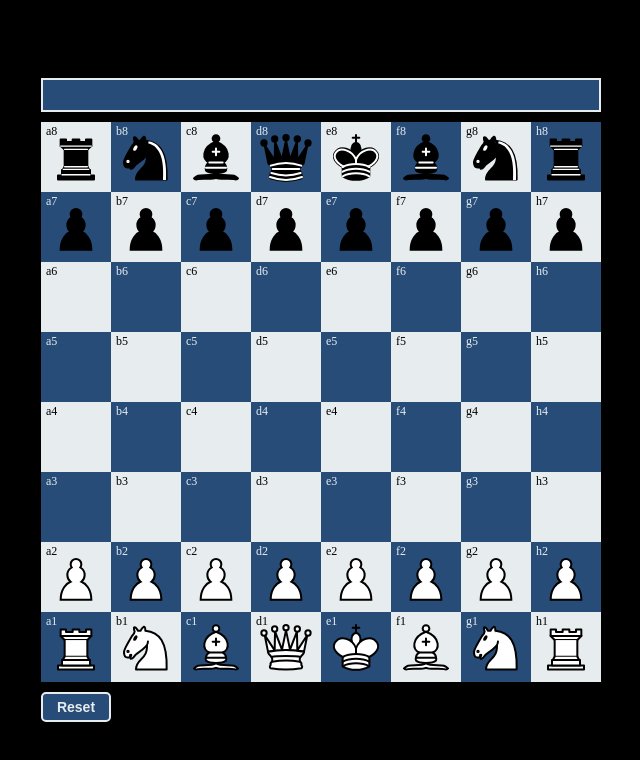
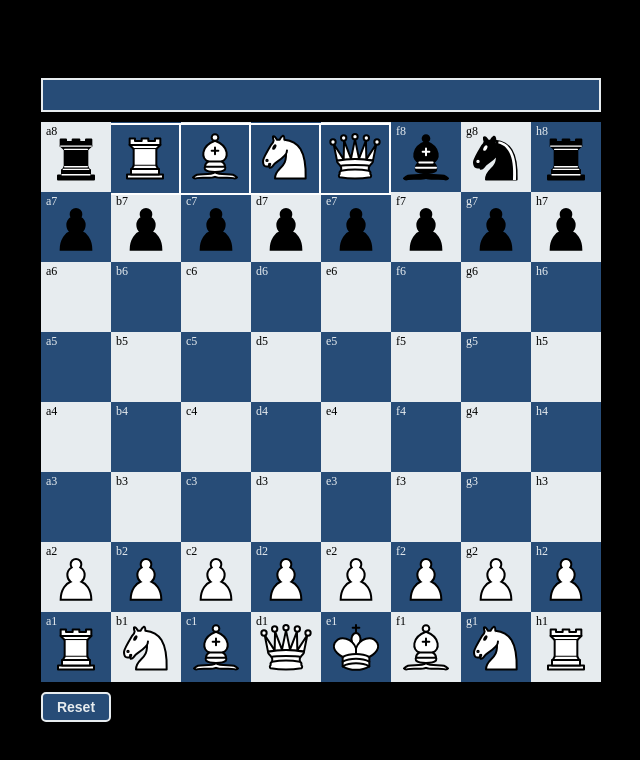
Before and after one commit to mpaul97/chess, an Angular app: page / in a window 1280 px wide. Shown: the top 760 px of the page, without its empty margins (319-959 px from the left). Built offline with nearby package versions, Linux system fonts and the light colour scheme.

Commit message:
pins done, promotion

```diff
--- a/src/app/components/board/board.component.css
+++ b/src/app/components/board/board.component.css
@@ -102,3 +102,31 @@
   color: red;
   font-style: italic;
 }
+
+.promotion {
+  display: inline-flex;
+  position: absolute;
+  margin-top: 2px;
+  margin-left: 70px;
+}
+
+.promotion-container {
+  background-color: var(--dark);
+  display: flex;
+  width: 68px;
+  height: 68px;
+  justify-content: center;
+  align-items: center;
+  border: 2px solid white;
+  border-left: none;
+  margin-top: -70px;
+}
+
+.promotion-piece {
+  margin-top: 10px;
+}
+
+.promotion-container:hover {
+  cursor: pointer;
+  filter: brightness(70%);
+}
--- a/src/app/components/board/board.component.html
+++ b/src/app/components/board/board.component.html
@@ -10,7 +10,13 @@
       <div class="piece-container" *ngFor="let pieceInfo of pieces">
         <app-piece *ngIf="pieceInfo.file === space.file && pieceInfo.rank === space.rank" [info]="pieceInfo"></app-piece>
       </div>
-      <div class="playable" *ngIf="isPlayable(space.file, space.rank)" [ngClass]="{ 'isTakeable' : space.isTakeable}"></div>
+      <!-- <div class="promotion" *ngIf="togglePromotion && space.file === promotionSpace.file && space.rank === promotionSpace.rank"> -->
+      <div class="promotion" *ngIf="space.file === 'a' && space.rank === 8">
+        <div class="promotion-container" *ngFor="let promotionInfo of promotionPieces">
+          <app-piece class="promotion-piece" [info]="promotionInfo"></app-piece>
+        </div>
+      </div>
+      <div class="playable" *ngIf="isPlayable(space.file, space.rank)" [ngClass]="{ 'isTakeable' : space.isTakeable }"></div>
     </div>
   </div>
   <div class="footer">
--- a/src/app/components/board/board.component.ts
+++ b/src/app/components/board/board.component.ts
@@ -60,12 +60,21 @@ export class BoardComponent implements OnInit {
   whiteInMate: boolean = false;
   blackInMate: boolean = false;
 
+  // promotion
+  togglePromotion: boolean = false;
+  promotionSpace: Space = new Space();
+  promotionColor: string = '';
+  promotionPieces: Info[] = [];
+
   constructor() {}
 
   ngOnInit(): void {
     this.initBlackPieces();
     this.initWhitePieces();
     this.initAllSpaces();
+    for (let name of ['rook', 'bishop', 'knight', 'queen']) {
+      this.promotionPieces.push(new Info('white', name))
+    }
   }
 
   // main logic
@@ -103,6 +112,7 @@ export class BoardComponent implements OnInit {
       // old index
       let pieceSpaceIndex = this.allSpaces.findIndex(x => x.rank === this.selectedPiece.rank && x.file === this.selectedPiece.file);
       if (index || index === 0) { // clicked space is playable
+        this.checkPromotion(this.pieces[index], file, rank);
         this.pieces[index].rank = rank;
         this.pieces[index].file = file;
         this.pieces[index].hasMoved = true;
@@ -118,9 +128,9 @@ export class BoardComponent implements OnInit {
         this.lastMovedPiece = this.selectedPiece;
         this.whiteInCheck = false;
         this.blackInCheck = false;
+        this.pieces.map((x) => { x.isProtected = false; x.isPinned = false; x.pinnedDir = new Direction() });
         this.savePlayableSpaces();
         this.findAllChecks();
-        this.pieces.map((x) => { x.isProtected = false; x.isPinned = false; x.pinnedDir = new Direction() });
       };
     };
   }
@@ -282,6 +292,27 @@ export class BoardComponent implements OnInit {
     }
     return spaces;
   };
+
+  checkPromotion(piece: Info, file: string, rank: number) {
+    let promotionPieceNames = ['rook', 'knight', 'bishop', 'queen'];
+    if (piece.isPawn()) {
+      if (piece.isWhite() && rank === 8) {
+        this.togglePromotion = !this.togglePromotion;
+        this.promotionSpace = new Space(file, rank);
+        this.promotionColor = 'white';
+        for (let name of promotionPieceNames) {
+          this.promotionPieces.push(new Info(this.promotionColor, name));
+        }
+      } else if (!piece.isWhite() && rank === 1) {
+        this.togglePromotion = !this.togglePromotion;
+        this.promotionSpace = new Space(file, rank);
+        this.promotionColor = 'black';
+        for (let name of promotionPieceNames) {
+          this.promotionPieces.push(new Info(this.promotionColor, name));
+        }
+      }
+    }
+  }
 
   // pins
   checkKingBehind(space: Space) {
@@ -483,8 +514,7 @@ export class BoardComponent implements OnInit {
     if (this.selectedPiece.isPinned) {
       let inverseDirection = this.getInverseDirection(this.selectedPiece.pinnedDir.abbr)?.abbr;
       if (direction !== inverseDirection) {
-        console.log(this.selectedPiece, targetFile, targetRank)
-        isValid = false;
+        return [false, new Space(targetFile, targetRank), false];
       }
     };
     let allSpacesIndex = this.allSpaces.findIndex(x => x.rank === targetRank && x.file === targetFile);
```
